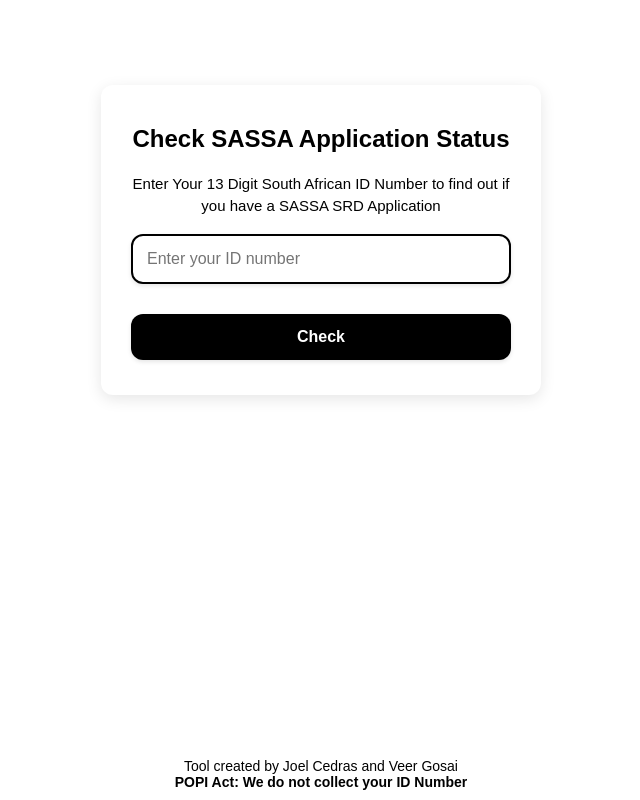
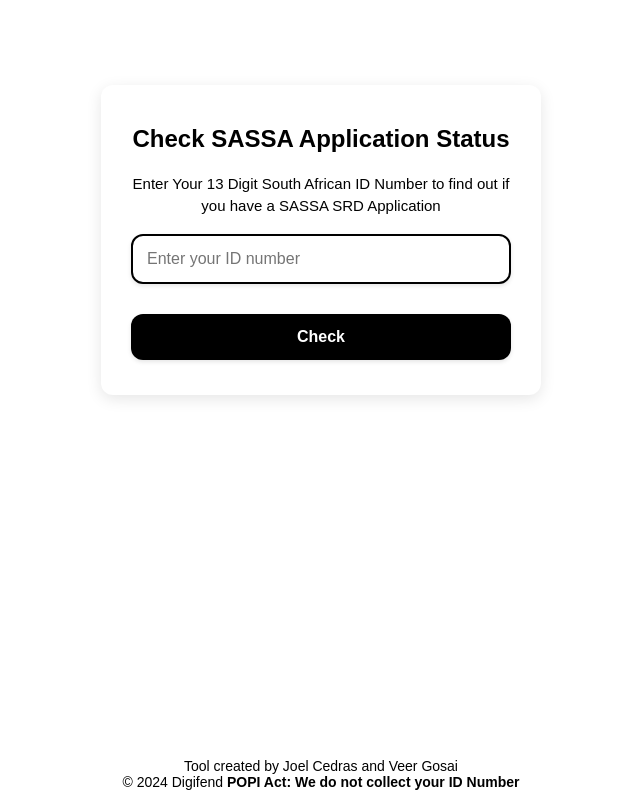
Before and after one commit to Digifend/SASSA-Check, a plain HTML site: page index.html in a window 1280 px wide. Shown: the whole page, without its empty margins (319-959 px from the left). Drawn offline with Linux system fonts and the light colour scheme.

Commit message:
Add Copyright

```diff
--- a/index.html
+++ b/index.html
@@ -23,6 +23,7 @@
 
     <footer>
         Tool created by Joel Cedras and Veer Gosai<br>
+        &copy; 2024 Digifend
         <strong>POPI Act: We do not collect your ID Number</strong>
     </footer>
 
```
